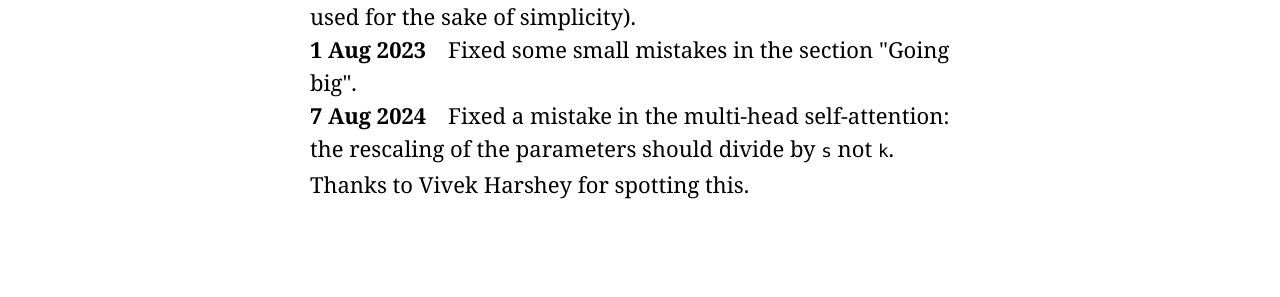
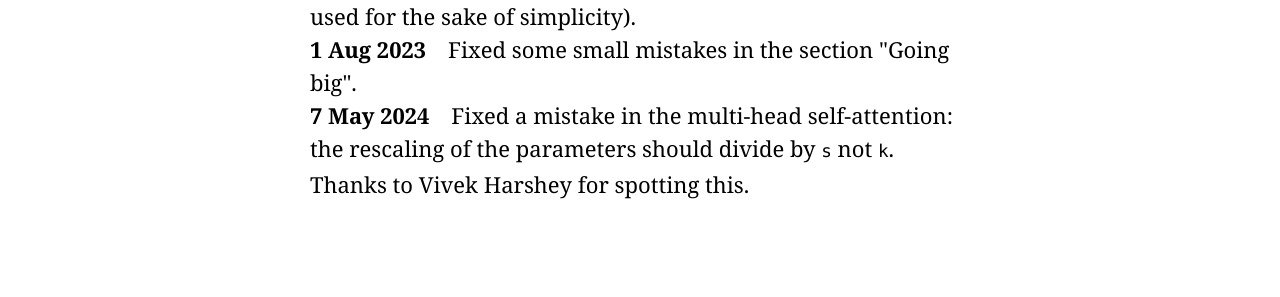
Before and after one commit to pbloem/peterbloem.nl, a Jekyll site: the page built from blog/transformers.md, in a window 1280 px wide and 900 px high, scrolled down 43346 px. Shown: the part 556-853 px from the top of the window. Built offline with Jekyll 4.4.1, drawn with Linux system fonts in a browser that asks for light colours; nearby versions of some CDN libraries; some web fonts are replaced; our own code applies the rules of GitHub Pages for plain Markdown files; formulas are drawn with MathJax 3.

Commit message:
Fix date.

```diff
--- a/blog/transformers.md
+++ b/blog/transformers.md
@@ -712,7 +712,7 @@ So far, transformers are still primarily seen as a language model. I expect that
 <dt>1 Aug 2023</dt>
 <dd>Fixed some small mistakes in the section "Going big".</dd>
 
-<dt>7 Aug 2024</dt>
+<dt>7 May 2024</dt>
 <dd>Fixed a mistake in the multi-head self-attention: the rescaling of the parameters should divide by <code>s</code> not <code>k</code>. Thanks to Vivek Harshey for spotting this.</dd>
 </dl>
 
```
